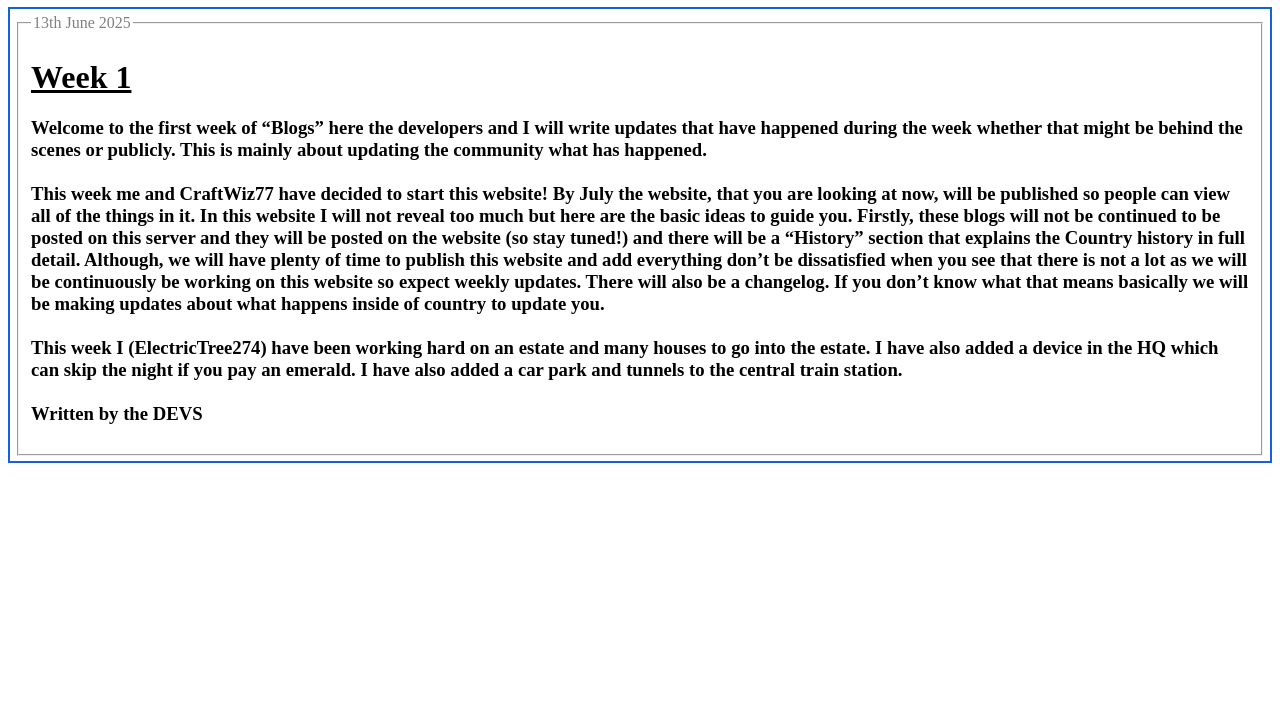
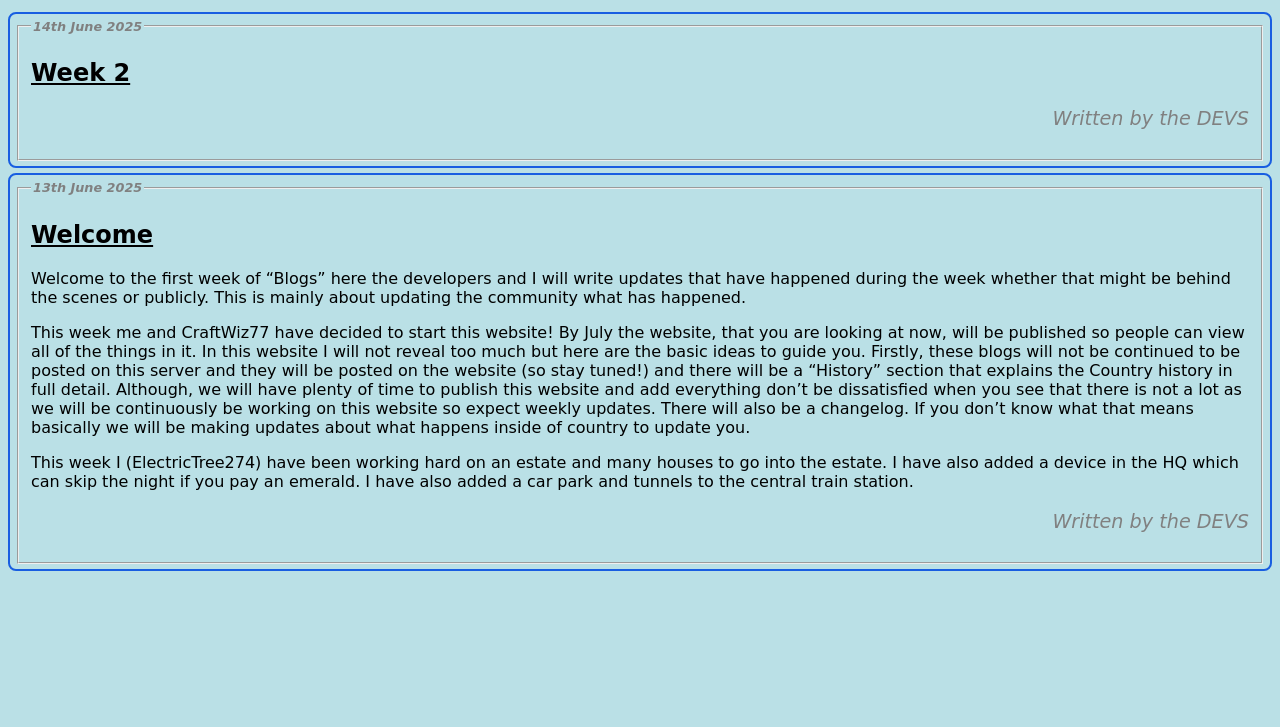
Before and after one commit to lukeazoid14/country, a plain HTML site: page src/country/blog.html in a window 1280 px wide. Shown: the part 73-800 px from the top of the page. Drawn offline with Linux system fonts and the light colour scheme.

Commit message:
update code

```diff
--- a/src/country/blog.html
+++ b/src/country/blog.html
@@ -1,24 +1,66 @@
 <!DOCTYPE html>
 <html>
+
 <head>
     <title>Box Around Words</title>
+    <link rel="stylesheet" href="../styles/style.css">
 </head>
-<body>
-    <h1 style="color:rgb(62, 1, 246);text-align:center">Blogs</h1>
-    <div style="border: 2px solid rgb(24, 94, 225); padding: 5px; display: inline-block;">
+
+<body class="body">
+    <h1 class="title">Blogs</h1>
+    <!-- Copy the below div to add a new blog entry
+    <div class="blog-entry">
         <fieldset>
-            <legend style="color: gray;">13th June 2025</legend>
-            <h1><u>Week 1 </u></h1>
-            <h3 style="color: black;">
-                Welcome to the first week of “Blogs” here the developers and I will write updates that have happened during the week whether that might be behind the scenes or publicly. This is mainly about updating the community what has happened.
-                <br><br>
-                This week me and CraftWiz77 have decided to start this website! By July the website, that you are looking at now, will be published so people can view all of the things in it. In this website I will not reveal too much but here are the basic ideas to guide you. Firstly, these blogs will not be continued to be posted on this server and they will be posted on the website (so stay tuned!) and there will be a “History” section that explains the Country history in full detail. Although, we will have plenty of time to publish this website and add everything don’t be dissatisfied when you see that there is not a lot as we will be continuously be working on this website so expect weekly updates. There will also be a changelog. If you don’t know what that means basically we will be making updates about what happens inside of country to update you.
-                <br><br>
-                This week I (ElectricTree274) have been working hard on an estate and many houses to go into the estate. I have also added a device in the HQ which can skip the night if you pay an emerald. I have also added a car park and tunnels to the central train station.
-                <br>
-                <br>Written by the DEVS
+            <legend>date</legend>
+            <h2><u>title</u></h2>
+                <p>blog details</p>
+                <p class="signature">Signature</p>
+        </fieldset>
+    </div> -->
+    <div class="blog-entry">
+        <fieldset>
+            <legend>14th June 2025</legend>
+            <h2><u>Week 2</u></h2>
+                <p></p>
+                <p class="signature">Written by the DEVS</p>
+        </fieldset>
+    </div>
+    <div class="blog-entry">
+        <fieldset>
+            <legend>13th June 2025</legend>
+            <h2><u>Welcome</u></h2>
+            <p>Welcome to the first week of “Blogs” here the developers and I will write updates that have happened
+                during
+                the week whether that might be behind the scenes or publicly. This is mainly about updating the
+                community
+                what has happened.</p>
+            <p>
+                This week me and CraftWiz77 have decided to start this website! By July the website, that you are
+                looking at
+                now, will be published so people can view all of the things in it. In this website I will not reveal too
+                much but here are the basic ideas to guide you. Firstly, these blogs will not be continued to be posted
+                on
+                this server and they will be posted on the website (so stay tuned!) and there will be a “History”
+                section
+                that explains the Country history in full detail. Although, we will have plenty of time to publish this
+                website and add everything don’t be dissatisfied when you see that there is not a lot as we will be
+                continuously be working on this website so expect weekly updates. There will also be a changelog. If you
+                don’t know what that means basically we will be making updates about what happens inside of country to
+                update you.
+            </p>
+            <p>This week I (ElectricTree274) have been working hard on an estate and many houses to go into the estate.
+                I
+                have also added a device in the HQ which can skip the night if you pay an emerald. I have also added a
+                car
+                park and tunnels to the central train station.
+            </p>
+            <p>
+
+            </p>
+            <p class="signature">Written by the DEVS</p>
             </h3>
         </fieldset>
     </div>
 </body>
+
 </html>
--- a/src/styles/style.css
+++ b/src/styles/style.css
@@ -58,3 +58,39 @@ button:hover {
     width: 100%;
   }
 }
+
+/* This section is for Blog */
+      .body {
+            background-color: #bae0e6;
+        }
+
+        .title {
+            color: rgb(62, 1, 246);
+            text-align: center;
+        }
+
+        legend {
+            color: gray;
+            font-weight: bold;
+            font-style: italic;
+            font-size: 0.8em;
+        }
+
+        .signature {
+            color: grey;
+            font-style: italic;
+            font-size: larger;
+            text-align: right;
+            font-family: cursive;
+        }
+
+        .blog-entry {
+            width: 100%;
+            border: 2px solid rgb(24, 94, 225);
+            padding: 5px;
+            margin-top: 5px;
+            display: inline-block;
+            color: black;
+            border-radius: 8px;
+            font-family: cursive
+        }
```
Also changed, not shown: src/country/country.html (+7 -3 lines), src/signin.html (+1 -1 lines).
